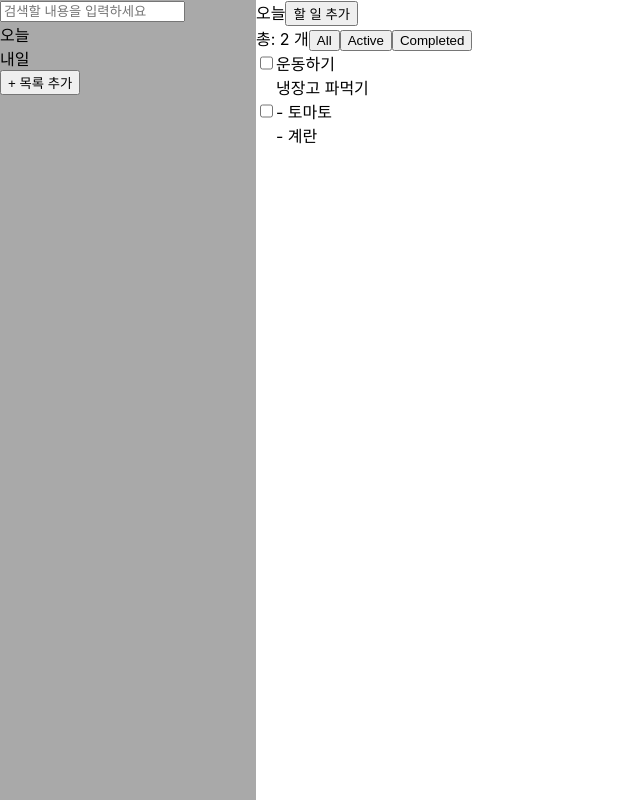
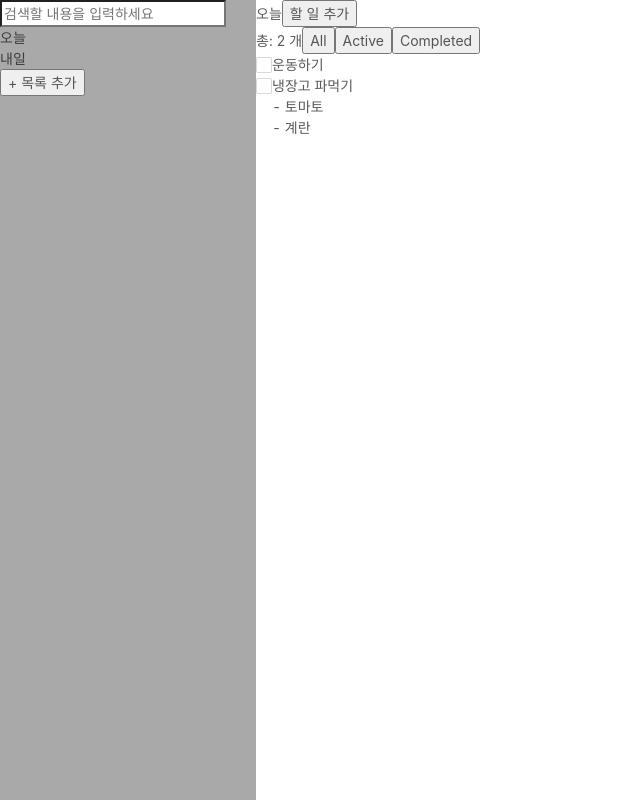
Before and after one commit to RamiTae/react-todo-app, a React (Create React App) app: page / in a window 1280 px wide. Both pictures are taken after a click on the element "오늘". Shown: the whole page, without its empty margins (0-640 px from the left). Built offline with nearby package versions, Linux system fonts and the light colour scheme.

Commit message:
:lipstick: use Ant Design

```diff
--- a/package.json
+++ b/package.json
@@ -6,6 +6,7 @@
     "@testing-library/jest-dom": "^4.2.4",
     "@testing-library/react": "^9.4.0",
     "@testing-library/user-event": "^7.1.2",
+    "antd": "^3.26.3",
     "react": "^16.12.0",
     "react-dom": "^16.12.0",
     "react-scripts": "3.3.0"
--- a/src/App.js
+++ b/src/App.js
@@ -1,4 +1,5 @@
 import React, { Component } from "react";
+import "antd/dist/antd.css";
 import "./App.css";
 import TitleList from "./components/TitleList";
 import TodoList from "./components/TodoList";
--- a/src/components/Todo.js
+++ b/src/components/Todo.js
@@ -1,4 +1,5 @@
 import React from "react";
+import { Checkbox } from "antd";
 import "./Todo.css";
 
 export default function Todo({ todo, handleTodo, isSearching }) {
@@ -13,7 +14,7 @@ export default function Todo({ todo, handleTodo, isSearching }) {
   return (
     <div className="Todo">
       {isSearching ? `[${parseTodo.title}] ` : null}
-      <input type="checkbox" onClick={handleCheckbox} checked={parseTodo.completed} />
+      <Checkbox onClick={handleCheckbox} checked={parseTodo.completed} />
       <span>
         {spletedByEnter.map((text, key) => (
           <p key={key}>{text}</p>
```
Also changed, not shown: 1 other file (tests, documents, lock files or other folders).
